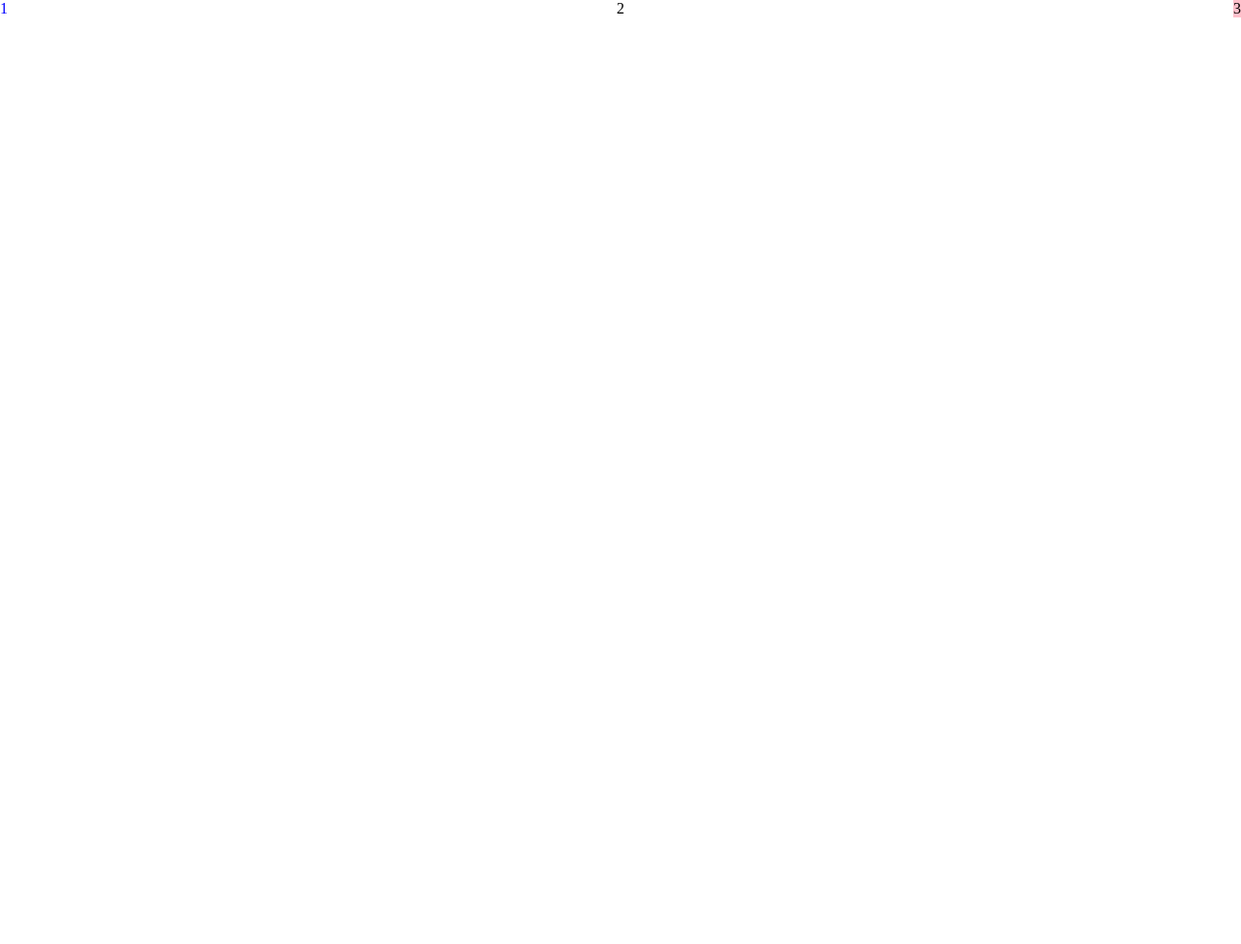
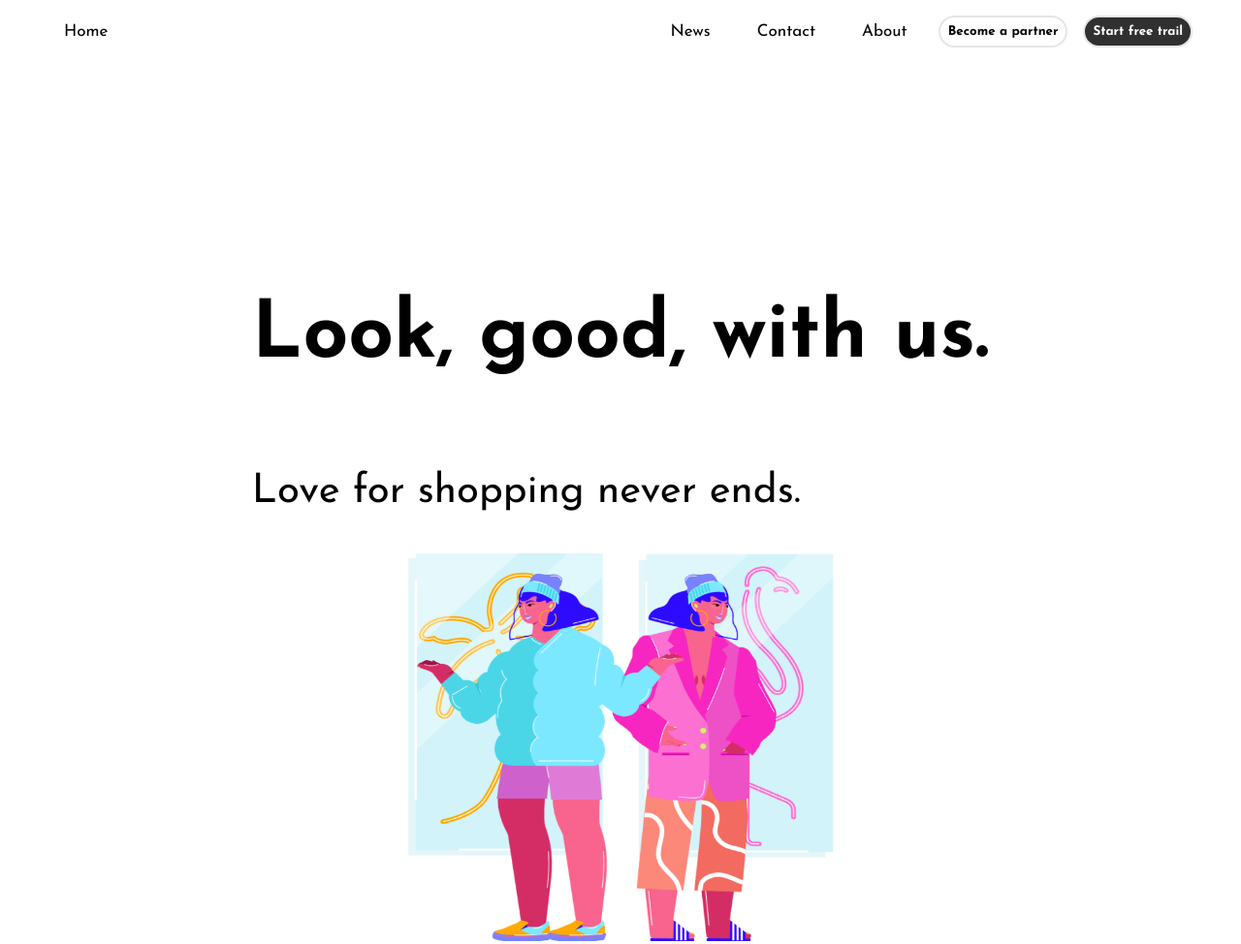
Before and after one commit to Creative-Academy-Students/FED200-2-2022-A, a plain HTML site: page sections/header/index.html in a window 1280 px wide. Shown: the whole page at 97% size. Before the commit the page ends 800 px from the top, so only its background shows below. Drawn offline with Linux system fonts and the light colour scheme.

Commit message:
Added hero section and nav bar

```diff
--- a/sections/header/index.html
+++ b/sections/header/index.html
@@ -4,15 +4,37 @@
     <meta charset="UTF-8" />
     <meta http-equiv="X-UA-Compatible" content="IE=edge" />
     <meta name="viewport" content="width=device-width, initial-scale=1.0" />
+    <link rel="stylesheet" href="styles.css" />
     <title>Document</title>
-
-    <link rel="stylesheet" href="/styles.css" />
+    <link rel="preconnect" href="https://fonts.googleapis.com" />
+    <link rel="preconnect" href="https://fonts.gstatic.com" crossorigin />
+    <link
+      href="https://fonts.googleapis.com/css2?family=Josefin+Sans:wght@300;400;700&display=swap"
+      rel="stylesheet"
+    />
   </head>
   <body>
-    <div class="header">
-      <div class="header__logo">1</div>
-      <div class="header__shop">2</div>
-      <div class="header__buttons">3</div>
+    <div class="topnav">
+      <a class="active expand" href="#home">Home</a>
+      <a href="#news">News</a>
+      <a href="#contact">Contact</a>
+      <a href="#about">About</a>
+      <button class="top-button button-primary" href="">Become a partner</button>
+      <button class="top-button button-secondary" href="">Start free trail</button>
+    </div>
+    <div class="gap">
+      <div class="title">
+        <h1>Look, good, with us.</h1>
+        <h3>Love for shopping never ends.</h3>
+      </div>
+      <div>
+        <img
+          src="/sections/header/src/image.png"
+          alt="Banner Logo"
+          width="450"
+          height="400"
+        />
+      </div>
     </div>
   </body>
 </html>
--- a/sections/header/styles.css
+++ b/sections/header/styles.css
@@ -1,12 +1,135 @@
-.header {
-    display: flex;
-    justify-content: space-between;
+/* Add a black background color to the top navigation */
+.topnav {
+  background-color: rgba(51, 51, 51, 0);
+  overflow: hidden;
+  display: flex;
+  gap: 16px;
+  flex-direction: row;
+  justify-content: center;
+  align-items: center;
 }
 
-.header__logo {
-    color: blue;
+/* Style the links inside the navigation bar */
+.topnav a {
+  color: #000000;
+  text-align: left;
+  padding: 16px 16px;
+  text-decoration: none;
+  font-size: 17px;
 }
 
-.header__buttons {
-    background: pink;
+/* Change the color of links on hover */
+.topnav a:hover {
+  background-color: #ddd;
+  color: black;
 }
+
+/* Add a color to the active/current link */
+.topnav a.active {
+  background-color: #04aa6d00;
+  color: rgb(0, 0, 0);
+}
+
+.top-button {
+  justify-content: flex-end;
+}
+
+.expand {
+  flex-grow: 2;
+}
+
+body {
+  display: flexbox;
+  margin-left: 50px;
+  margin-right: 50px;
+  font-family: "Josefin Sans", sans-serif;
+  font-weight: 500;
+}
+
+h1 {
+  padding-top: 10%;
+  font-size: 82px;
+  font-weight: 700;
+  justify-content: flex-start;
+  align-items: center;
+}
+
+h3 {
+  font-weight: 400;
+  font-size: 42px;
+}
+
+.title {
+  display: flex;
+  flex-wrap: wrap;
+  flex-flow: column wrap;
+  align-items: flex-start;
+}
+
+div {
+  align-items: stretch;
+  justify-content: center;
+  display: flex;
+  flex-wrap: wrap;
+}
+
+.gap {
+  column-gap: 80px;
+  padding-top: 10%;
+}
+
+button {
+  padding: 16px;
+}
+
+.padding-18 {
+  padding: 18px;
+}
+
+.button-primary {
+  /* Button */
+  font-family: "Josefin Sans", sans-serif;
+  font-weight: 700;
+  box-sizing: border-box;
+
+  /* Auto layout */
+
+  display: flex;
+  flex-direction: row;
+  justify-content: center;
+  align-items: center;
+  padding: 8px;
+  gap: 8px;
+
+  position: relative;
+
+  background: #ffffff;
+  border: 2px solid #e5e5e5;
+  border-radius: 50px;
+}
+
+.button-secondary {
+    /* Button */
+
+
+box-sizing: border-box;
+
+/* Auto layout */
+
+font-family: "Josefin Sans", sans-serif;
+font-weight: 700;
+display: flex;
+flex-direction: row;
+justify-content: center;
+align-items: center;
+padding: 8px;
+gap: 8px;
+color: #ffffff;
+
+position: relative;
+
+
+background: #303030;
+border: 2px solid #E5E5E5;
+border-radius: 50px;
+}
```
Also changed, not shown: sections/header/src/image.png (added).
